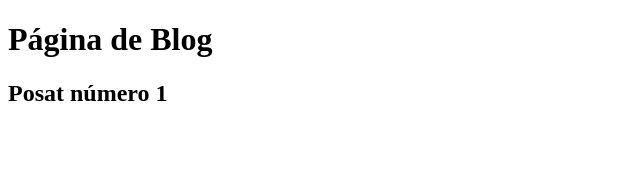
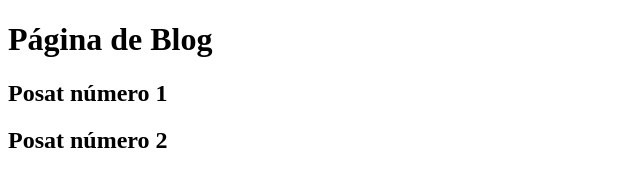
Before and after one commit to geneciSI/aulagithub, a plain HTML site: page blog.html in a window 1280 px wide. Shown: the whole page, without its empty margins (0-640 px from the left). Drawn offline with Linux system fonts and the light colour scheme.

Commit message:
Update blog

```diff
--- a/blog.html
+++ b/blog.html
@@ -8,5 +8,6 @@
 <body>
     <h1>Página de Blog</h1>
     <h2>Posat número 1</h2>
+    <h2>Posat número 2</h2>
 </body>
 </html>
```
